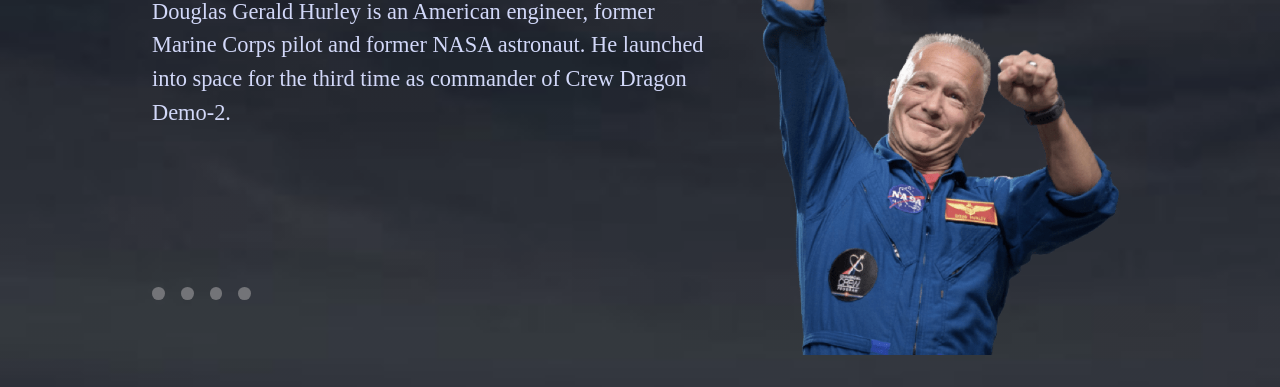
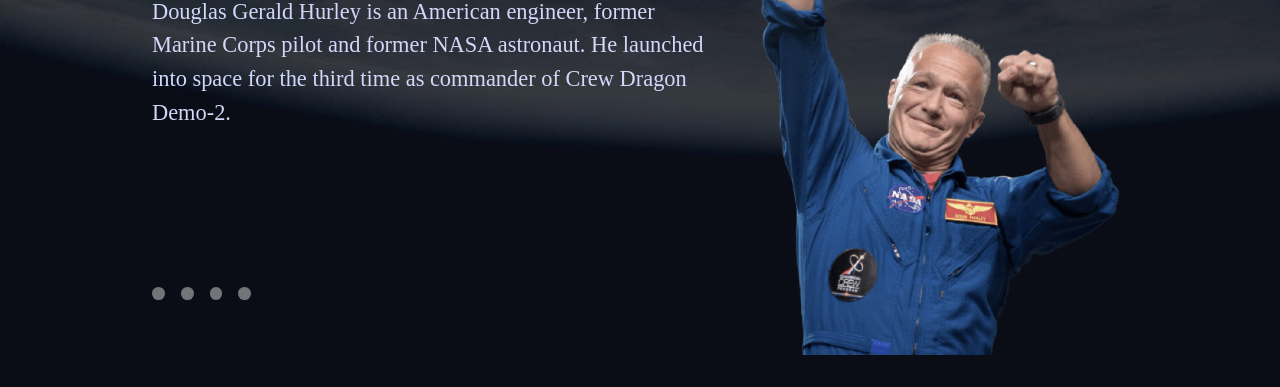
Before and after one commit to ElBookyes/space-tourism, a plain HTML site: page crew-commander.html in a window 1280 px wide. Shown: the part 413-800 px from the top of the page. Drawn offline with Linux system fonts and the light colour scheme; a web font is replaced by a local one.

Commit message:
technology bg fix

```diff
--- a/crew-commander.css
+++ b/crew-commander.css
@@ -392,15 +392,6 @@ main {
   justify-items: center;
   min-width: 100%;
   min-height: 100%;
-  background: linear-gradient(
-    180.43deg,
-    rgba(0, 0, 0, 0.1) 50%,
-    rgba(0, 0, 0, 0.1) 100%
-    ),
-  url(assets/crew/background-crew-mobile.jpg);
-  background-repeat: no-repeat;
-  background-size: cover;
-  background-position: center center;
 }
 
 main::before {
--- a/technology-vehicle.css
+++ b/technology-vehicle.css
@@ -400,6 +400,7 @@ main::before {
   top: 0;
   left: 0;
   width: 100%;
+  height: 100%;
   z-index: -999;
   background: linear-gradient(
     180.43deg,
```
